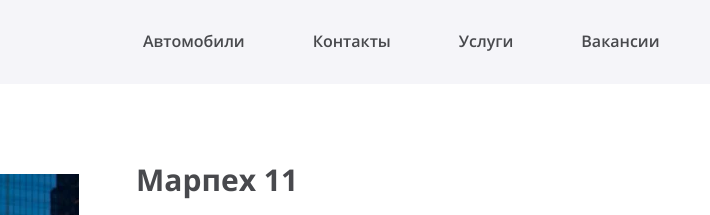
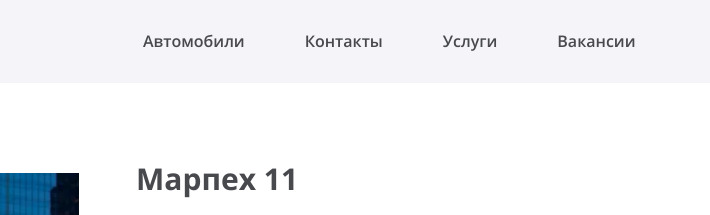
Before and after one commit to dmitrykhalimov/avto-moto, a website: page source/index.html in a window 1280 px wide. Shown: the top 215 px of the page, 570-1280 px from the left. Drawn offline with nearby package versions, Linux system fonts and the light colour scheme; files that its build step writes are made by us from their sources.

Commit message:
Исправляет меню

```diff
--- a/source/sass/blocks/header.scss
+++ b/source/sass/blocks/header.scss
@@ -1,12 +1,13 @@
 .header {
   background-color: $gray;
-  height: 84px;
+  padding-bottom: 10px;
 }
 
 .header__container {
   display: flex;
   justify-content: space-between;
   height: 100%;
+  overflow: hidden;
 }
 
 .header__container img {
--- a/source/sass/blocks/main-nav.scss
+++ b/source/sass/blocks/main-nav.scss
@@ -1,13 +1,19 @@
 .main-nav__list {
   @include list-reset;
   display: flex;
-  justify-content: flex-start;
+  position: relative;
+  right: -40px;
 
   flex-wrap: wrap;
 
   margin-top: 30px;
 
-  width: 518px;
+  width: 558px;
+}
+
+.main-nav__item {
+  margin-bottom: 10px;
+  margin-right: 60px;
 }
 
 .main-nav__item a {
@@ -15,14 +21,6 @@
   text-decoration: none;
 }
 
-.main-nav__item {
-  margin-right: 68px;
-}
-
-.main-nav__item:nth-of-type(4n) {
-  margin-right: 0;
-}
-
 .main-nav__item a:hover {
   opacity: 0.7;
 }
```
Also changed, not shown: build/css/style.css, build/css/style.min.css, 2 other files.
